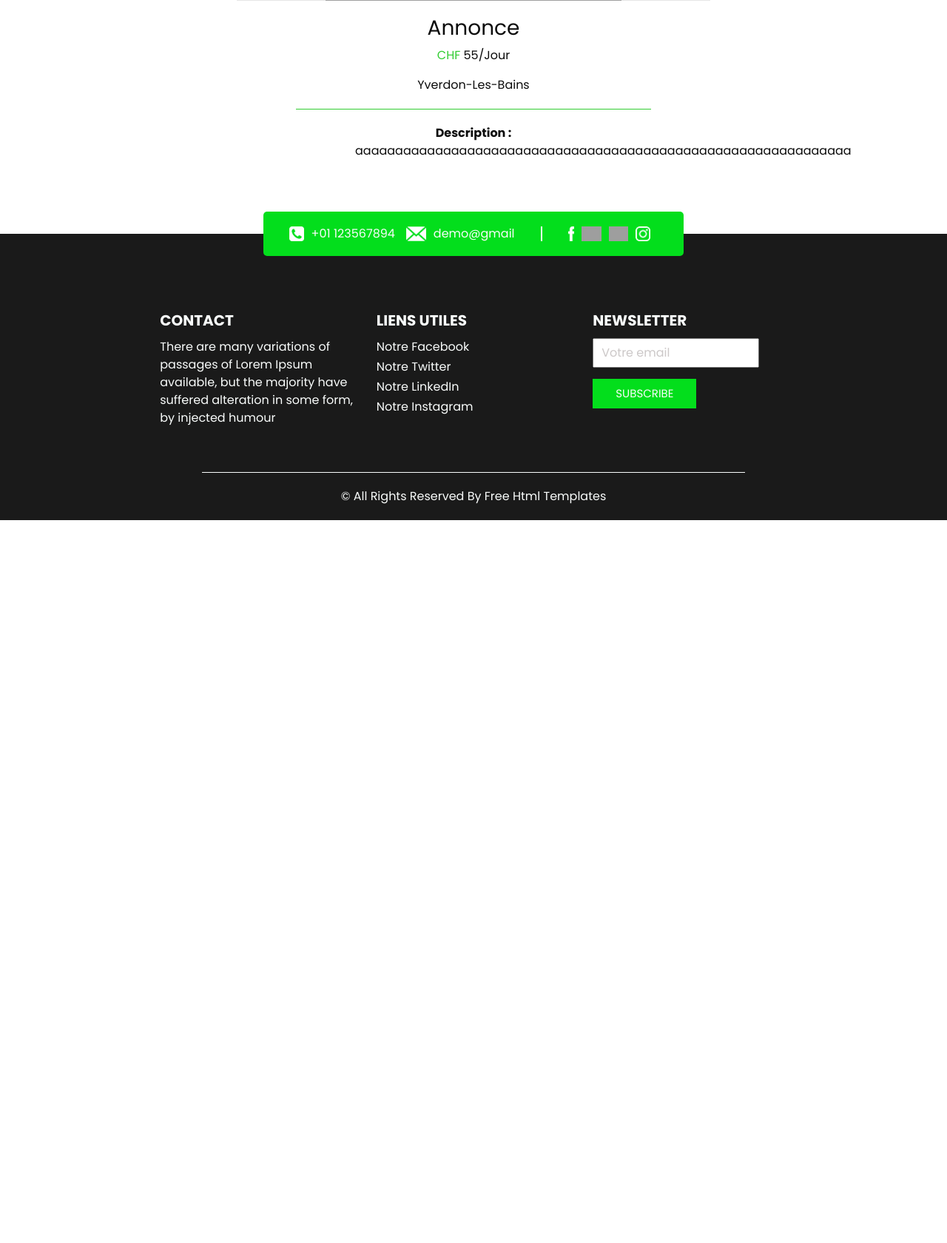
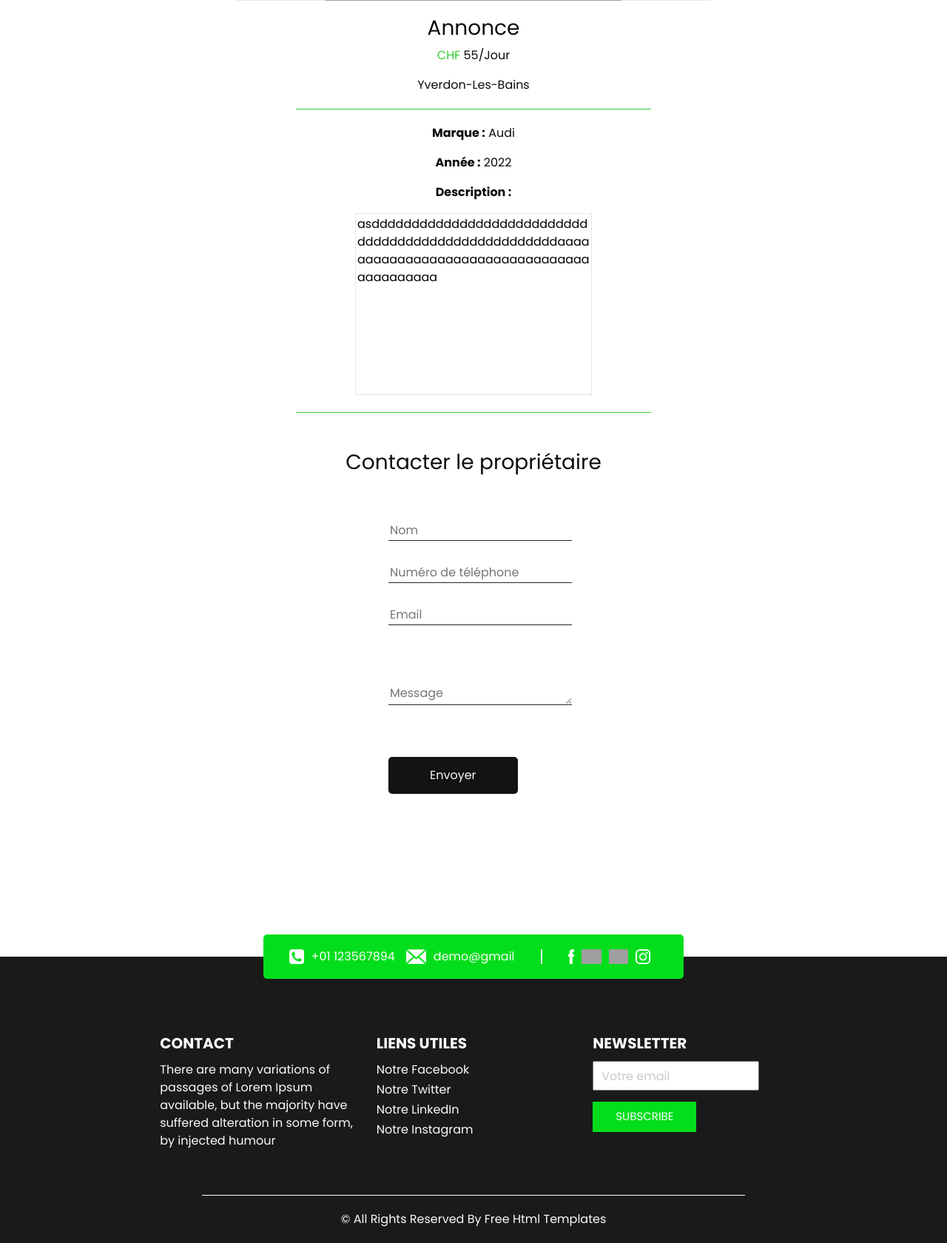
Before and after one commit to GabrielGloor/LoCar, a PHP site: page /index.php?action=offerDetails in a window 1280 px wide. Shown: the part 468-2148 px from the top of the page at 74% size. Before the commit the page ends 1171 px from the top, so only its background shows below. Run offline with PHP 8.4, Linux system fonts and the light colour scheme; data that the repository does not hold is empty; some libraries are stand-ins or nearby versions; grey boxes are pictures that could not be loaded.

Commit message:
Finished the first version of the offer details page

```diff
--- a/view/offerDetails.php
+++ b/view/offerDetails.php
@@ -26,7 +26,61 @@ require 'view/contents/top_bar.php';
     <hr>
 
     <div class="infos">
-        <p><span style="font-weight: bold">Description :</span> aaaaaaaaaaaaaaaaaaaaaaaaaaaaaaaaaaaaaaaaaaaaaaaaaaaaaaaaaaaaaa</p>
+        <div class="brand">
+            <p><span style="font-weight: bold">Marque :</span> Audi</p>
+        </div>
+        <div class="year">
+            <p><span style="font-weight: bold">Année :</span> 2022</p>
+        </div>
+        <div class="desc">
+            <p><span style="font-weight: bold">Description :</span></p>
+            <textarea readonly rows="10">asddddddddddddddddddddddddddddddddddddddddddddddddddddaaaaaaaaaaaaaaaaaaaaaaaaaaaaaaaaaaaaaaaaaaa</textarea>
+        </div>
+    </div>
+
+    <hr>
+
+    <div class="contact">
+        <section class="contact_section" id="nous-contacter" style="margin-top: -70px">
+            <div class="container">
+                <div class="heading_container d-flex justify-content-center" style="margin-top: 120px; margin-bottom: -80px">
+                    <h3>
+                        Contacter le propriétaire
+                    </h3>
+                </div>
+                <div class="layout_padding">
+                    <div class="row d-flex justify-content-center">
+                        <div class="col-md-6">
+                            <form action="#" method="post">
+                                <div class="contact_form-container">
+                                    <div>
+                                        <div>
+                                            <input type="text" placeholder="Nom">
+                                        </div>
+                                        <div>
+                                            <input type="text" placeholder="Numéro de téléphone">
+                                        </div>
+                                        <div>
+                                            <input type="email" placeholder="Email">
+                                        </div>
+                                        <div class="mt-5">
+                                            <textarea name="msg" cols="30" rows="10" placeholder="Message"></textarea>
+                                        </div>
+                                        <div class="mt-5 d-flex justify-content-center justify-content-sm-start">
+                                            <button type="submit">
+                                                Envoyer
+                                            </button>
+                                        </div>
+                                    </div>
+
+                                </div>
+
+                            </form>
+                        </div>
+                    </div>
+                </div>
+            </div>
+        </section>
     </div>
 </div>
 <?php
```
